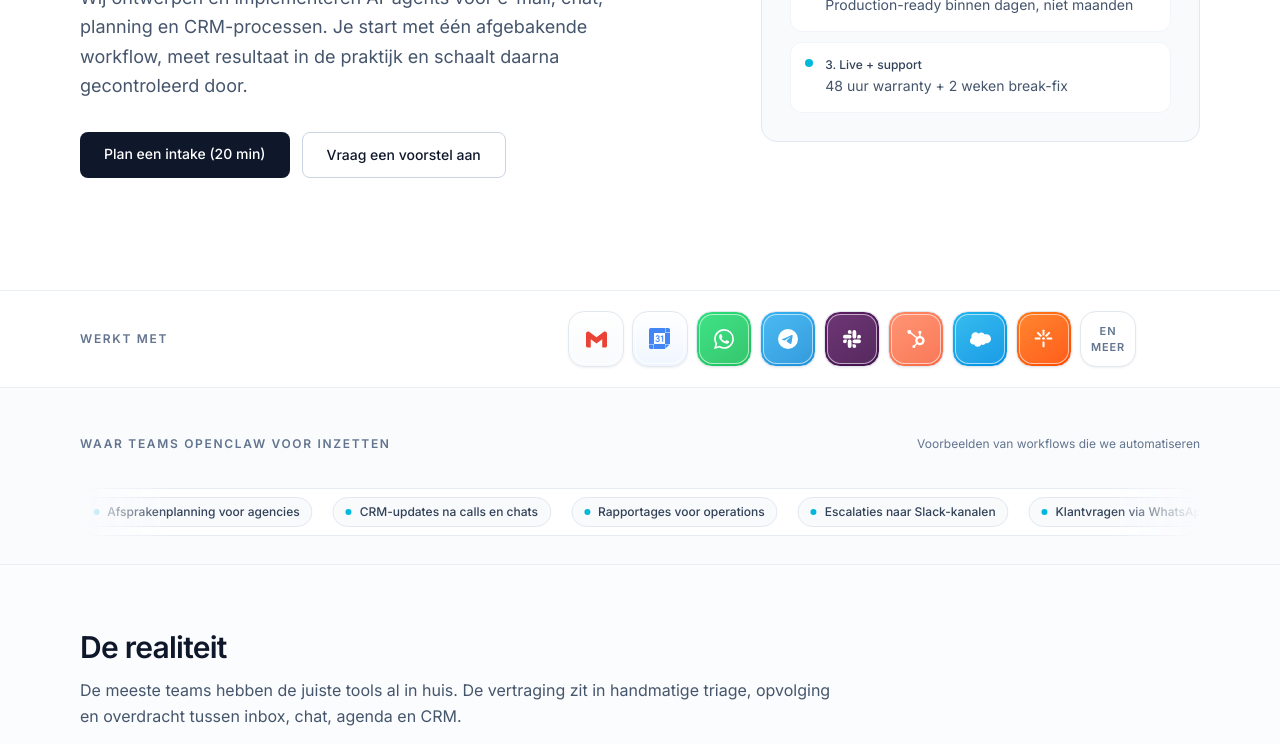
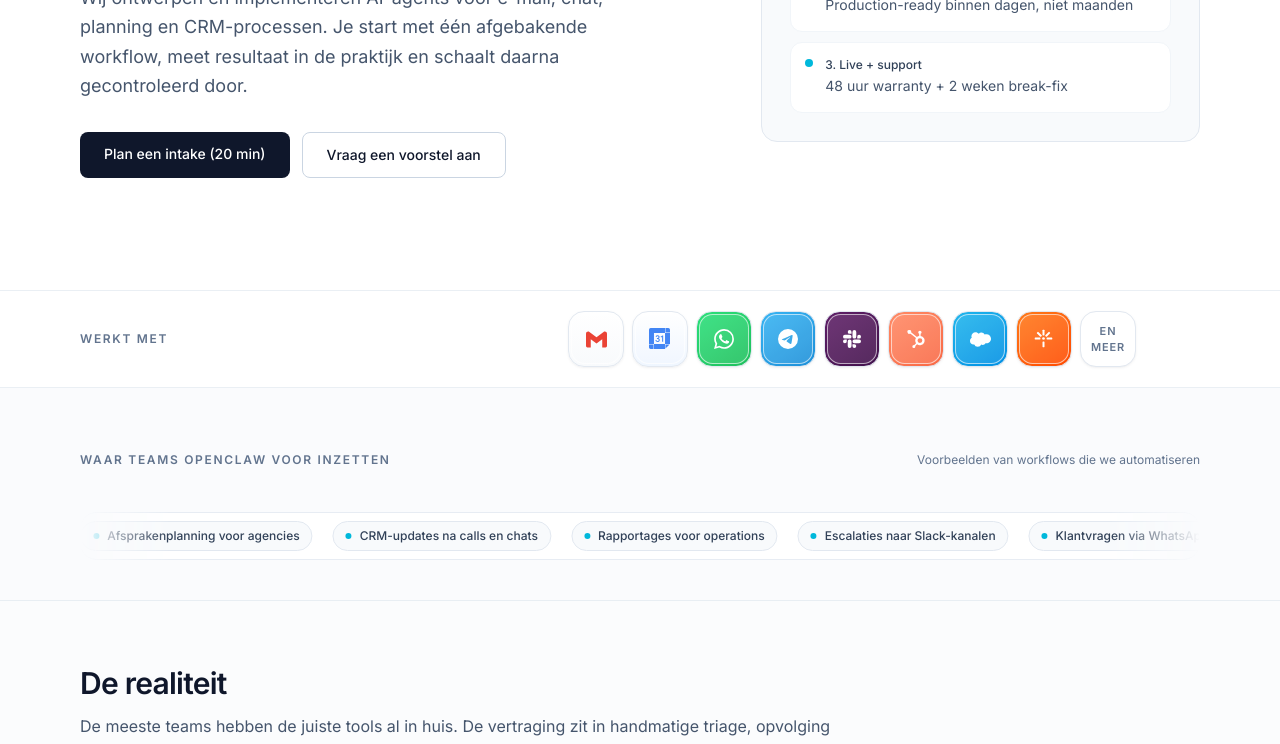
Before and after one commit to openclawbot69420-ux/youraiworker-site, a Next.js app: page / in a window 1280 px wide. Shown: the part 462-1206 px from the top of the page. Built offline with nearby package versions, Linux system fonts and the light colour scheme.

Commit message:
ui: add more breathing room above workflows marquee section

```diff
--- a/src/app/page.tsx
+++ b/src/app/page.tsx
@@ -460,7 +460,7 @@ const HomePage: React.FC = () => {
         aria-labelledby="workflow-marquee-title"
         className="border-b border-slate-200/70 bg-slate-50/70"
       >
-        <div className="mx-auto max-w-6xl px-4 pt-10 pb-6 sm:pt-12 sm:pb-7">
+        <div className="mx-auto max-w-6xl px-4 pt-14 pb-8 sm:pt-16 sm:pb-10">
           <div className="flex flex-col gap-3">
             <div className="flex flex-col gap-1 sm:flex-row sm:items-center sm:justify-between">
               <p
@@ -472,7 +472,7 @@ const HomePage: React.FC = () => {
               <p className="text-xs text-slate-500">Voorbeelden van workflows die we automatiseren</p>
             </div>
 
-            <div className="marquee-shell mt-6 overflow-hidden rounded-2xl border border-slate-200/80 bg-white/90 p-2">
+            <div className="marquee-shell mt-8 overflow-hidden rounded-2xl border border-slate-200/80 bg-white/90 p-2">
               <div className="marquee-track motion-reduce:flex motion-reduce:w-full motion-reduce:flex-wrap motion-reduce:gap-2 motion-reduce:whitespace-normal">
                 {[...WORKFLOW_MARQUEE_ITEMS, ...WORKFLOW_MARQUEE_ITEMS].map((item, index) => (
                   <span
```
